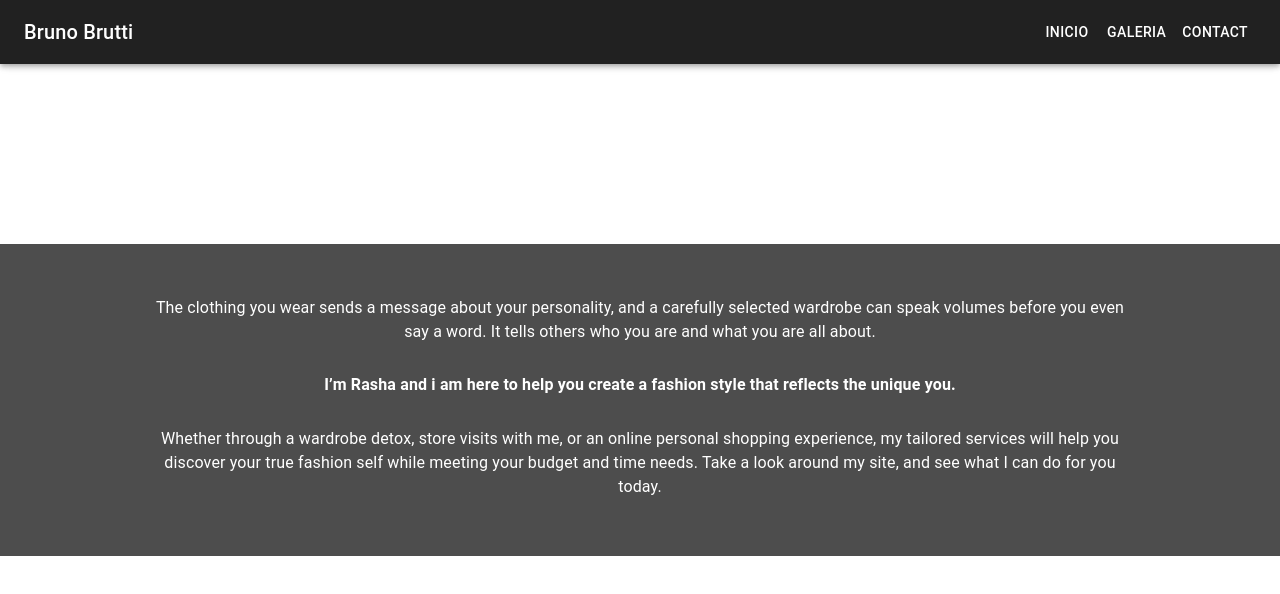
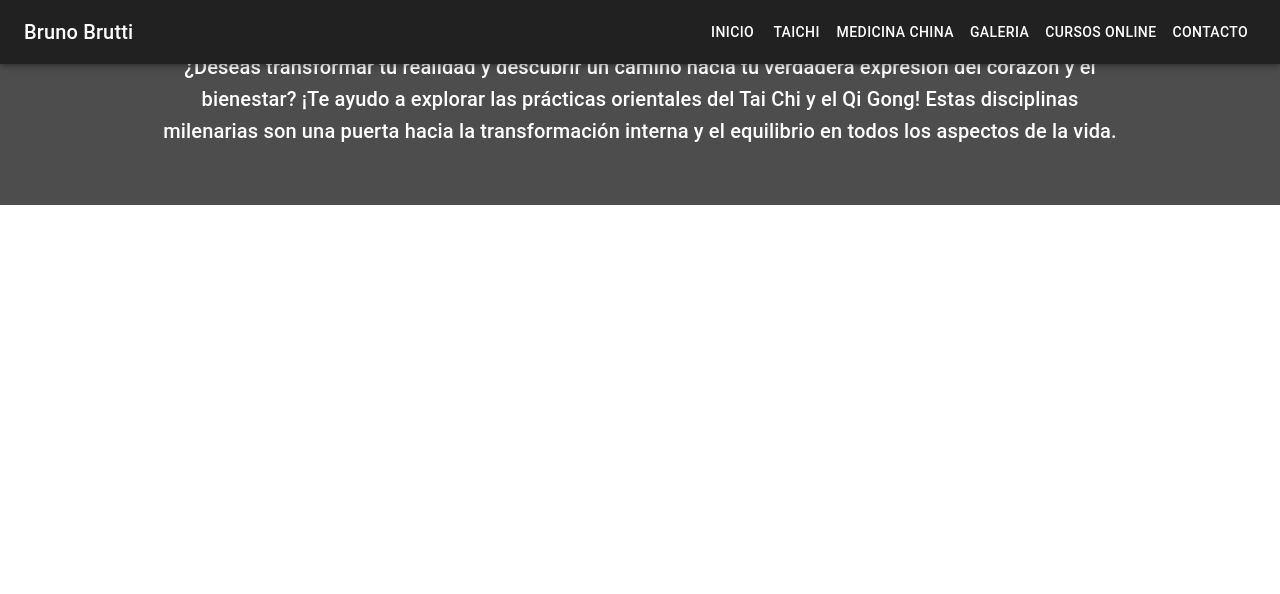
Before and after one commit to Emanuel-P16/brutti, a React (Vite) app: page / in a window 1280 px wide. Shown: the top 594 px of the page. Built offline with nearby package versions, Linux system fonts and the light colour scheme.

Commit message:
se agrego el carrousel sin terminar

```diff
--- a/src/App.tsx
+++ b/src/App.tsx
@@ -1,7 +1,6 @@
 import { Grid, ThemeProvider, Typography, createTheme, styled } from '@mui/material';
 import NavBar from "./components/NavBar";
 import { primaryColorPalette, secondaryColorPalette } from "./color-palette";
-
 const Container = styled('div')(({ theme }) => ({
   background: theme.palette.primary.light,
   color: theme.palette.primary.contrastText,
@@ -32,24 +31,24 @@ export default function App() {
           alignItems="center"
           spacing={3}
         >
-          <Grid item xs>
-            <Typography variant="body1" align="center" gutterBottom={true}>
-              The clothing you wear sends a message about your personality, and a carefully selected wardrobe can speak
-              volumes before you even say a word. It tells others who you are and what you are all about.
+          <Grid item xs={12}>
+            <Typography variant="h6" align="center" gutterBottom={true}>
+            ¿Deseas transformar tu realidad y descubrir un camino hacia tu verdadera expresión del corazón y el bienestar? ¡Te ayudo a explorar las prácticas orientales del Tai Chi
+            y el Qi Gong! Estas disciplinas milenarias son una puerta hacia la transformación interna y el equilibrio en todos los aspectos de la vida.
             </Typography>
           </Grid>
-          <Grid item xs>
+          {/* <Grid item xs={12}>
             <Typography variant="body1" align="center" gutterBottom={true}>
               <b>I’m Rasha and i am here to help you create a fashion style that reflects the unique you.</b>
             </Typography>
           </Grid>
-          <Grid item xs>
+          <Grid item xs={12}>
             <Typography variant="body1" align="center" gutterBottom={true}>
               Whether through a wardrobe detox, store visits with me, or an online personal shopping experience, my tailored
               services will help you discover your true fashion self while meeting your budget and time needs. Take a look
               around my site, and see what I can do for you today.
             </Typography>
-          </Grid>
+          </Grid> */}
         </Grid>
       </Container>
     </ThemeProvider>
--- a/src/components/NavBar.tsx
+++ b/src/components/NavBar.tsx
@@ -23,7 +23,7 @@ interface Props {
 }
 
 const drawerWidth = 240;
-const navItems = ["Inicio", "Galeria", "Contact"];
+const navItems = ["Inicio", "Taichi", "Medicina China","Galeria","Cursos Online","Contacto"];
 
 export default function NavBar(props: Props) {
   const { window } = props;
--- a/src/index.css
+++ b/src/index.css
@@ -1,4 +1,4 @@
-:root {
+/* :root {
   font-family: Inter, system-ui, Avenir, Helvetica, Arial, sans-serif;
   line-height: 1.5;
   font-weight: 400;
@@ -66,4 +66,4 @@ button:focus-visible {
   button {
     background-color: #f9f9f9;
   }
-}
+} */
```
Also changed, not shown: src/components/Carrousel.tsx (added, +14 -0 lines).
